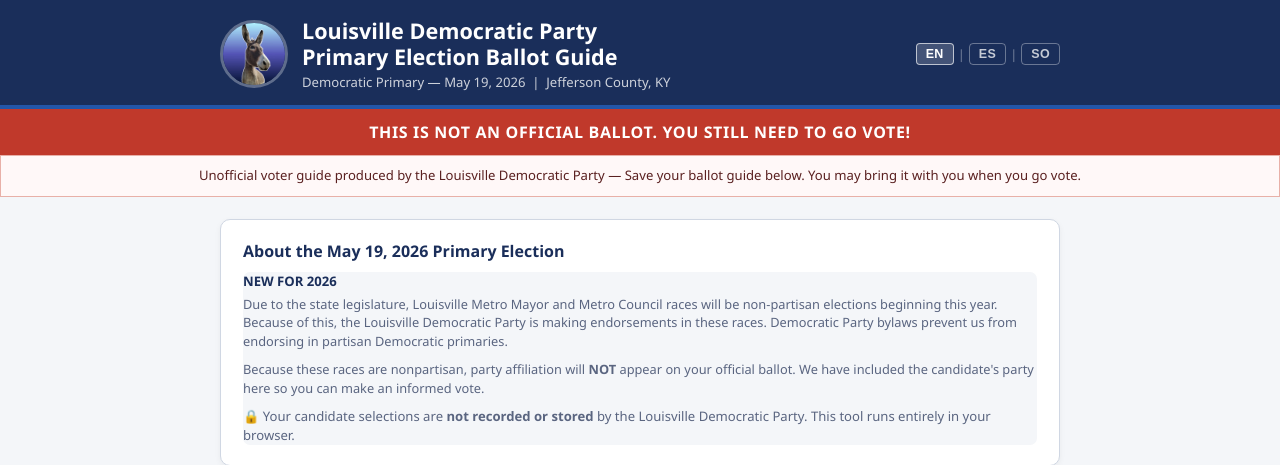
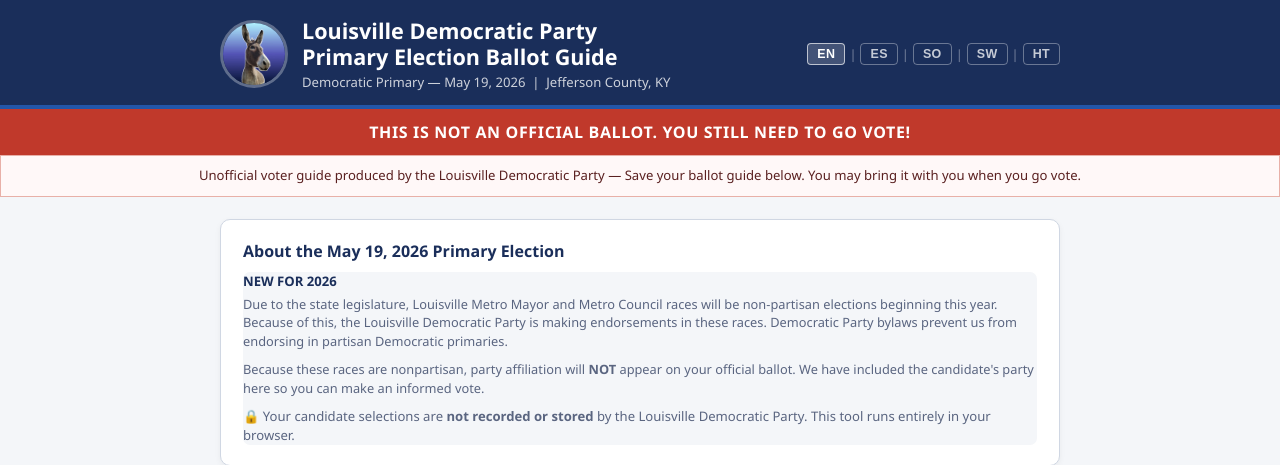
Before and after one commit to rkahne/sample-ballot-2026, a Flask app: page / in a window 1280 px wide. Shown: the top 465 px of the page. Run offline with Flask 3, Linux system fonts and the light colour scheme; some libraries are stand-ins or nearby versions.

Commit message:
Show all language buttons (EN, ES, SO, SW, HT)
Co-Authored-By: Claude Sonnet 4.6 <noreply@anthropic.com>

```diff
--- a/templates/index.html
+++ b/templates/index.html
@@ -448,10 +448,10 @@
       <button class="lang-btn" id="langBtnEs" onclick="setLanguage('es')">ES</button>
       <span>|</span>
       <button class="lang-btn" id="langBtnSo" onclick="setLanguage('so')">SO</button>
-      <span id="langSepSw" style="display:none">|</span>
-      <button class="lang-btn" id="langBtnSw" onclick="setLanguage('sw')" style="display:none">SW</button>
-      <span id="langSepHt" style="display:none">|</span>
-      <button class="lang-btn" id="langBtnHt" onclick="setLanguage('ht')" style="display:none">HT</button>
+      <span>|</span>
+      <button class="lang-btn" id="langBtnSw" onclick="setLanguage('sw')">SW</button>
+      <span>|</span>
+      <button class="lang-btn" id="langBtnHt" onclick="setLanguage('ht')">HT</button>
     </div>
   </div>
   <div class="header-bar"></div>
```
